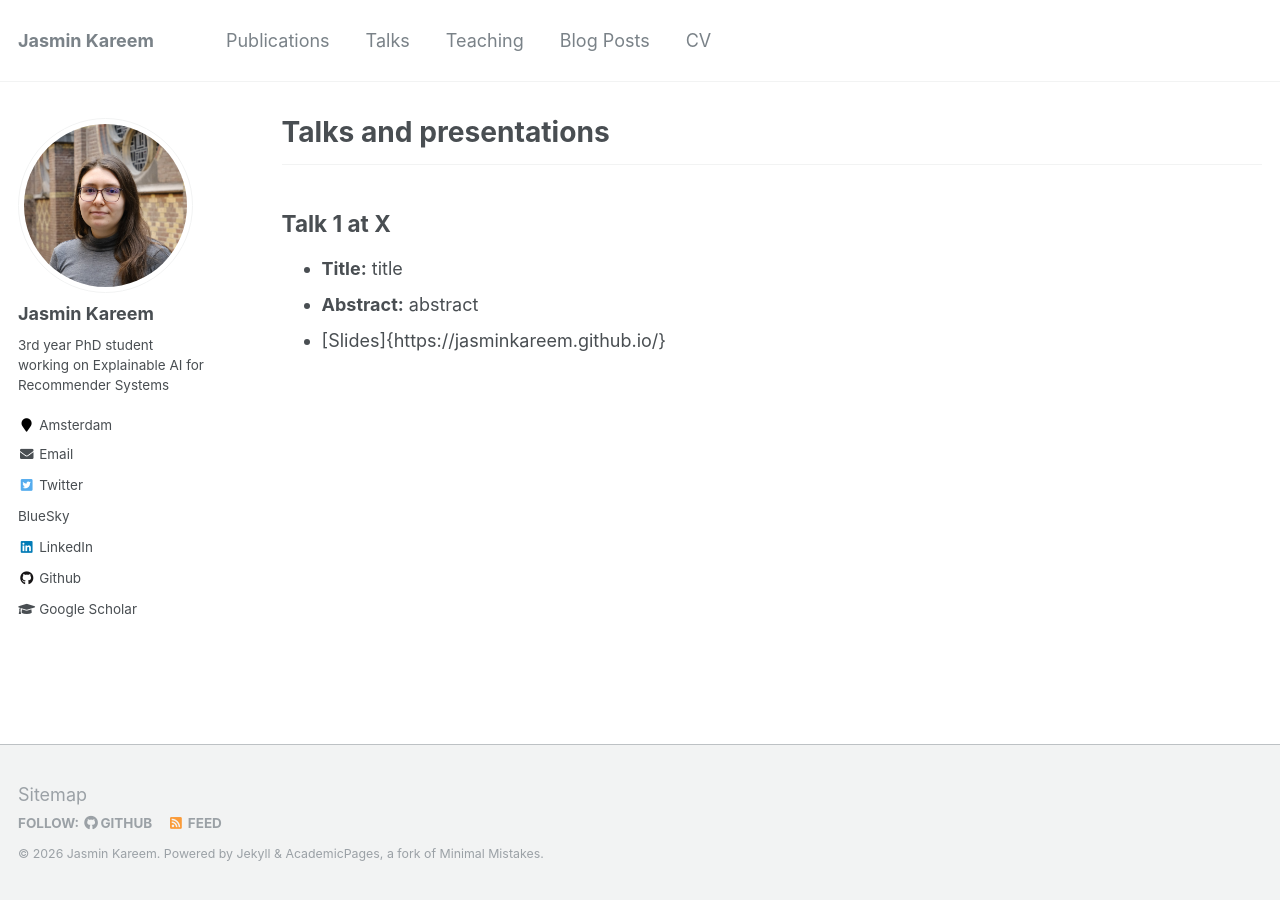
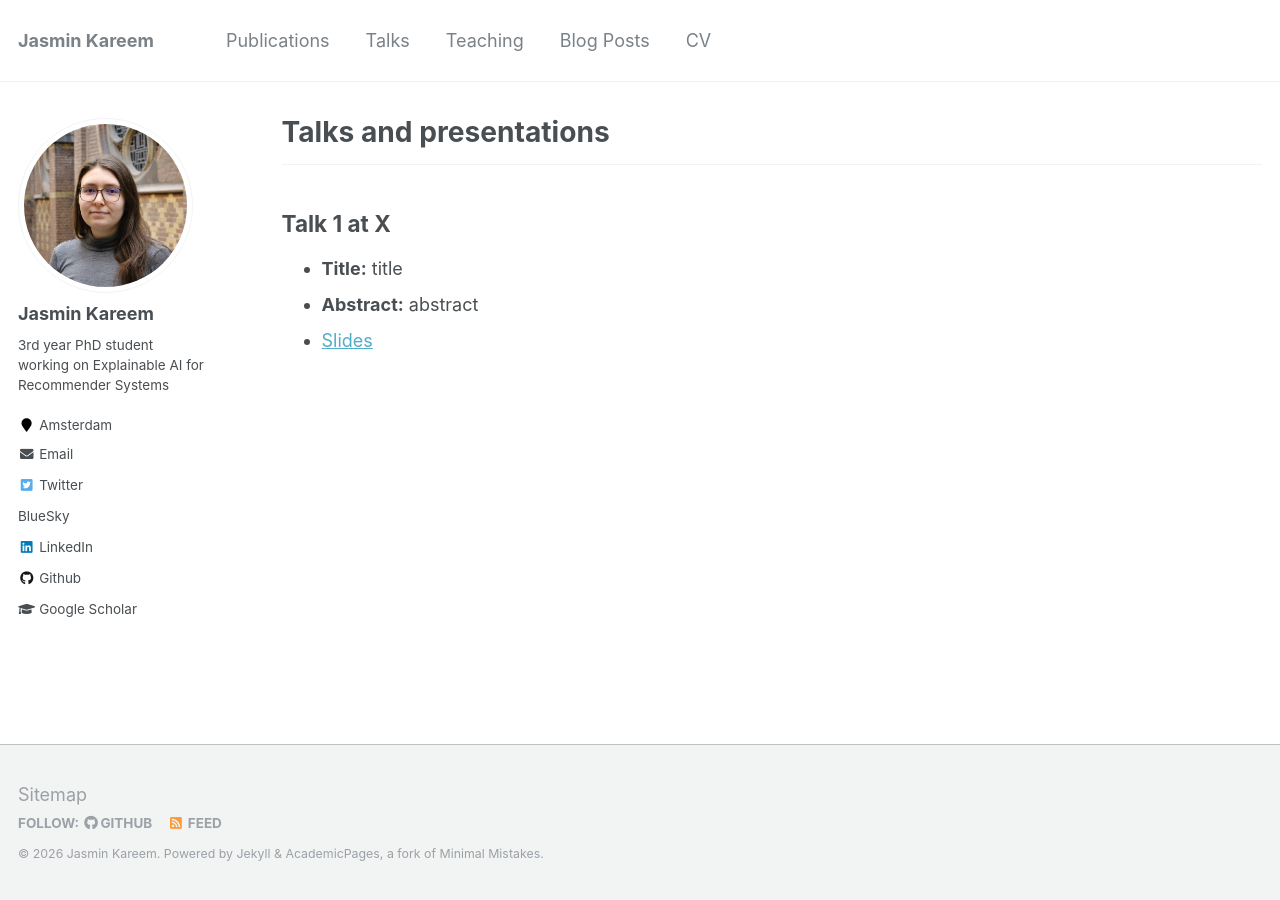
Before and after one commit to jasminkareem/jasminkareem.github.io, a Jekyll site: the page built from _pages/talks.md, in a window 1280 px wide. Built offline with Jekyll 4.4.1, drawn with Linux system fonts in a browser that asks for light colours.

Commit message:
Update talks.md

```diff
--- a/_pages/talks.md
+++ b/_pages/talks.md
@@ -13,4 +13,4 @@ author_profile: true
 ## Talk 1 at X
 * **Title:** title
 * **Abstract:** abstract
-* [Slides]{https://jasminkareem.github.io/}
+* [Slides](https://jasminkareem.github.io/)
```
